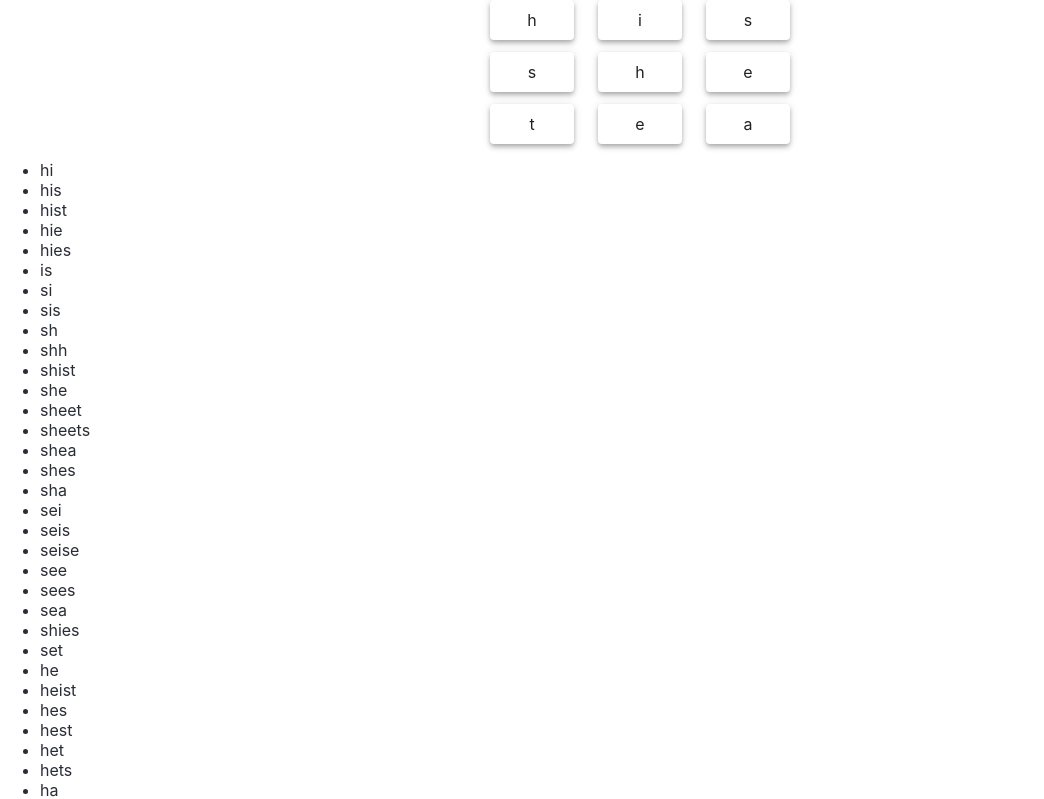
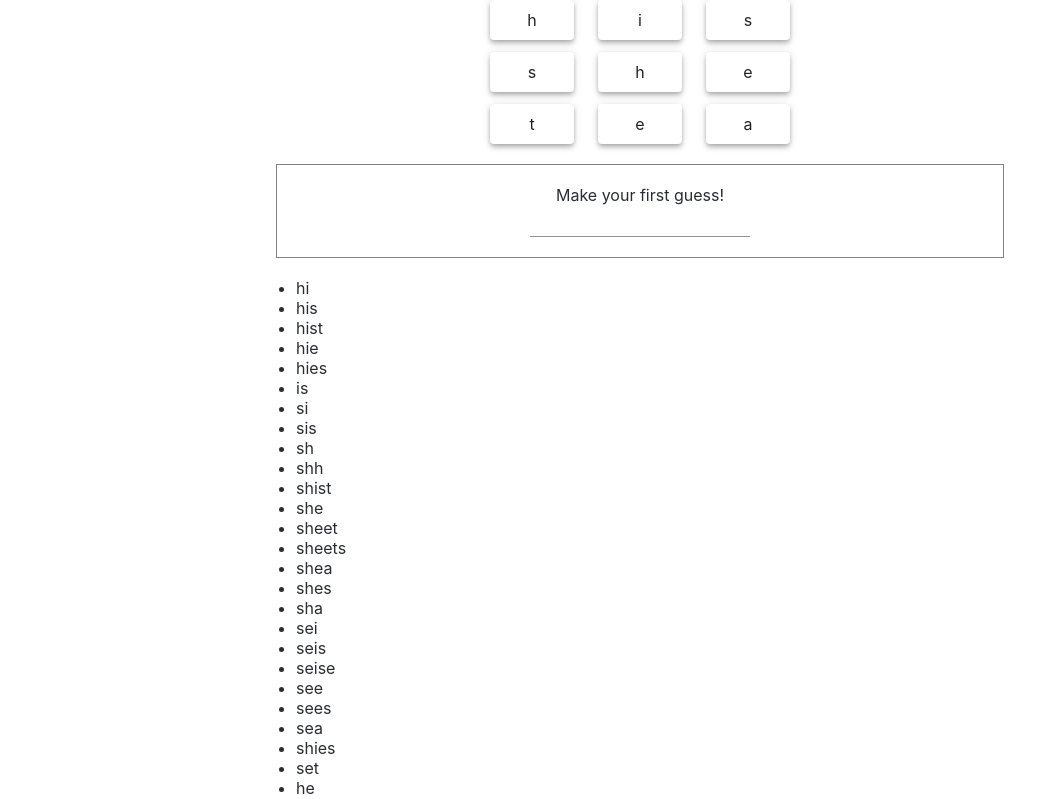
Before and after one commit to truesandoval/boggle-react, a React (Create React App) app: page / in a window 1280 px wide. Shown: the top 799 px of the page, without its empty margins (0-1044 px from the left). Built offline with nearby package versions, Linux system fonts and the light colour scheme.

Commit message:
Add GuessInput component
Notfies user if a guess is correct or not

```diff
--- a/src/App.css
+++ b/src/App.css
@@ -1,3 +1,5 @@
 .App {
   color: #282c34;
+  width: 60%;
+  margin: auto;
 }
--- a/src/App.js
+++ b/src/App.js
@@ -1,6 +1,7 @@
 import React, { useState, useEffect } from 'react';
 import findAllSolutions from './solver.js';
 import Board from './Board.js';
+import GuessInput from './GuessInput.js';
 import './App.css';
 
 const BOARD = [['h', 'i', 's'],['s', 'h', 'e'],['t', 'e', 'a']];
@@ -18,9 +19,14 @@ function App() {
     setAllSolutions(tmpAllSolutions);
   }, []);
 
+  function correctAnswerFound(answer) {
+    console.log("New correct answer:" + answer);
+  }
+
   return (
     <div className="App">
       <Board board={BOARD}/>
+      <GuessInput allSolutions={allSolutions} correctAnswerCallback={(answer) => correctAnswerFound(answer)}/>
       <ul>
         {allSolutions.map((solution) => {return <li>{solution}</li>})}
       </ul>
--- /dev/null
+++ b/src/GuessInput.css
@@ -0,0 +1,6 @@
+.Guess-input {
+  border: 1px solid grey;
+  margin: 20px;
+  text-align: center;
+  padding: 20px;
+}
--- /dev/null
+++ b/src/GuessInput.js
@@ -0,0 +1,35 @@
+import React, { useState } from 'react';
+import TextField from "@material-ui/core/TextField";
+import './GuessInput.css';
+
+function GuessInput({allSolutions, correctAnswerCallback}) {
+
+  const [labelText, setLabelText] = useState("Make your first guess!");
+  const [input, setInput] = useState("");
+
+  function evaluateInput() {
+    if (allSolutions.includes(input)) {
+      correctAnswerCallback(input);
+      setLabelText(input + " is correct!");
+    } else {
+      setLabelText(input + " is incorrect!");
+    }
+  }
+
+  function keyPress(e) {
+    if (e.key === 'Enter') {
+      evaluateInput()
+    }
+  }
+
+  return (
+    <div className="Guess-input">
+      <div>
+        {labelText}
+      </div>
+      <TextField onKeyPress={(e) => keyPress(e)} onChange={(event) => setInput(event.target.value)} />
+    </div>
+  );
+}
+
+export default GuessInput;
```
